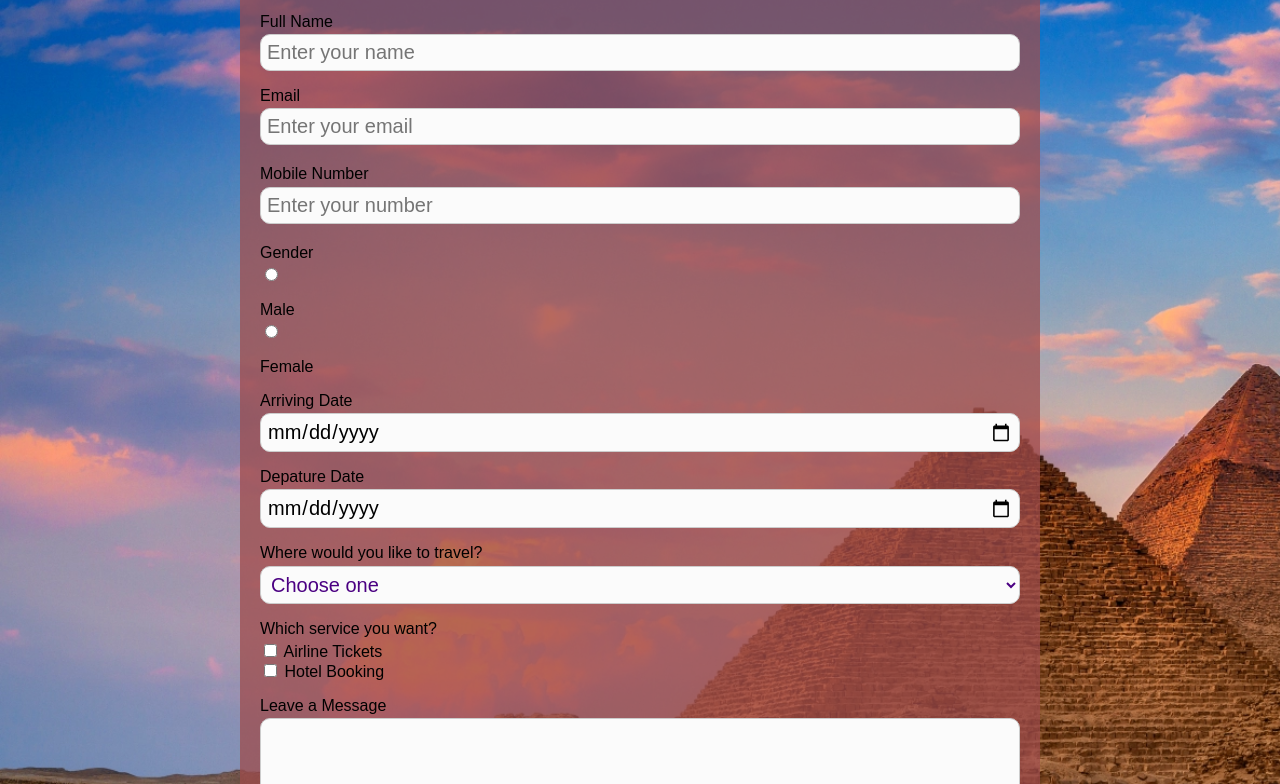
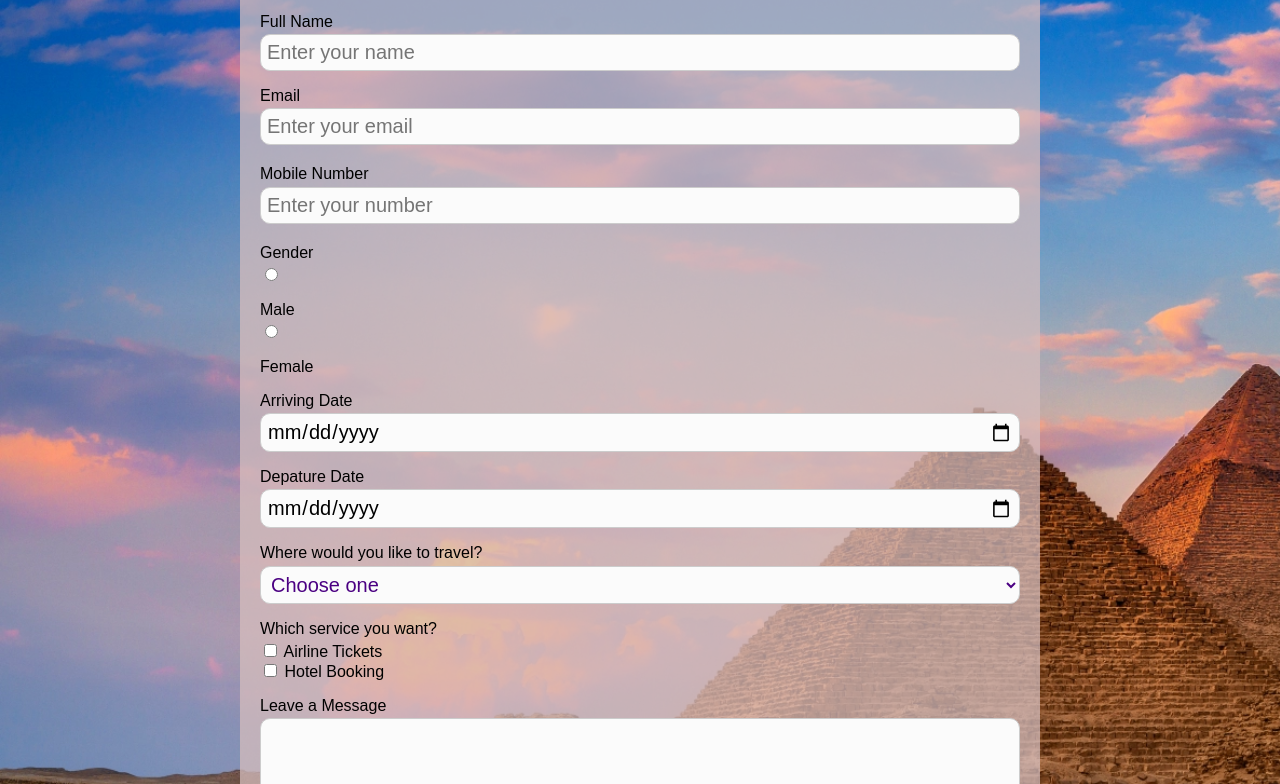
Before and after one commit to muhmdibrahim/Form, a plain HTML site: page index.html in a window 1280 px wide. Shown: the part 128-912 px from the top of the page. Drawn offline with Linux system fonts and the light colour scheme.

Commit message:
edit body color 2

```diff
--- a/style.css
+++ b/style.css
@@ -14,7 +14,7 @@ html {
 
 
 body {
-    background: rgba(158, 76, 76, 0.74);
+    background: rgba(214, 189, 189, 0.74);
     width: 90%;
     max-width: 800px;
     margin: 50px auto;
```
